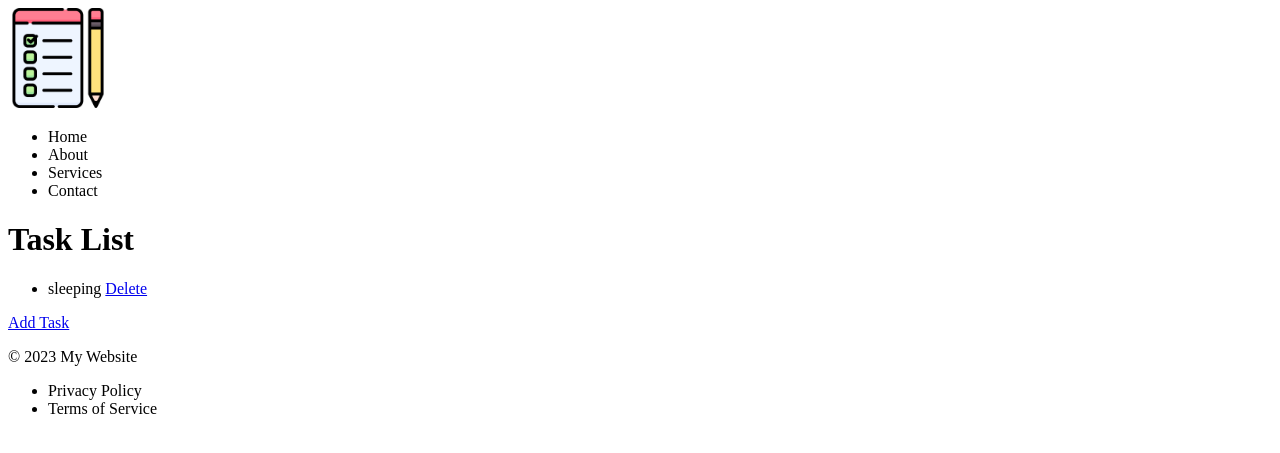
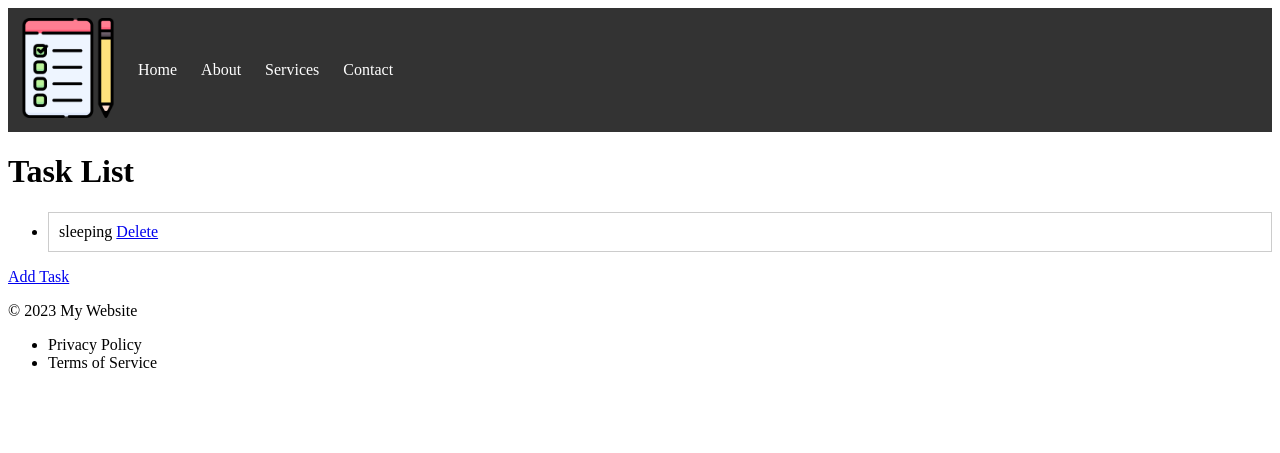
Before and after one commit to thapelomagqazana/todo-list-app, a Django app: page / in a window 1280 px wide. Shown: the top 453 px of the page. Run offline with Django 4.2, Linux system fonts and the light colour scheme; data comes from the database, SQL or seed files in the repository.

Commit message:
Added styling to the nav bar

```diff
--- a/static/css/styles.css
+++ b/static/css/styles.css
@@ -0,0 +1,33 @@
+header{
+    display: flex;
+    align-items: center;
+    padding: 10px;
+    background-color: #333;
+    color: #fff;
+}
+
+#logo img{
+    margin-right: 20px;
+}
+
+nav ul{
+    list-style-type: none;
+    padding: 0;
+}
+
+nav li{
+    display: inline;
+    margin-right: 20px;
+}
+
+nav a {
+    text-decoration: none;
+    color: #fff;
+}
+
+.task-block {
+    border: 1px solid #ccc;
+    padding: 10px;
+    margin: 10px 0;
+    cursor: pointer;
+}
--- a/taskmanager/templates/task_list.html
+++ b/taskmanager/templates/task_list.html
@@ -8,7 +8,7 @@
         {% if tasks %}
         <ul>
             {% for task in tasks %}
-                <li>
+                <li class="task-block">
                     {{ task.title }}
                     <a href="{% url 'delete_task' task.id %}">Delete</a>
                 </li>
--- a/templates/base.html
+++ b/templates/base.html
@@ -3,7 +3,7 @@
 <html lang="en">
     <head>
         <meta charset="UTF-8">
-        <meta name="stylesheet" type="text/css" href="{% static 'css/styles.css' %}">
+        <link rel="stylesheet" type="text/css" href="{% static 'css/styles.css' %}">
         <script src="{% static 'js/script.js' %}"></script>
         <title>{% block title %}My Project{% endblock %}</title>
     </head>
@@ -14,7 +14,7 @@
             </div>
             <nav>
                 <ul>
-                    <li>Home</li>
+                    <li><a href="{% url 'task_list' %}">Home</a></li>
                     <li>About</li>
                     <li>Services</li>
                     <li>Contact</li>
```
